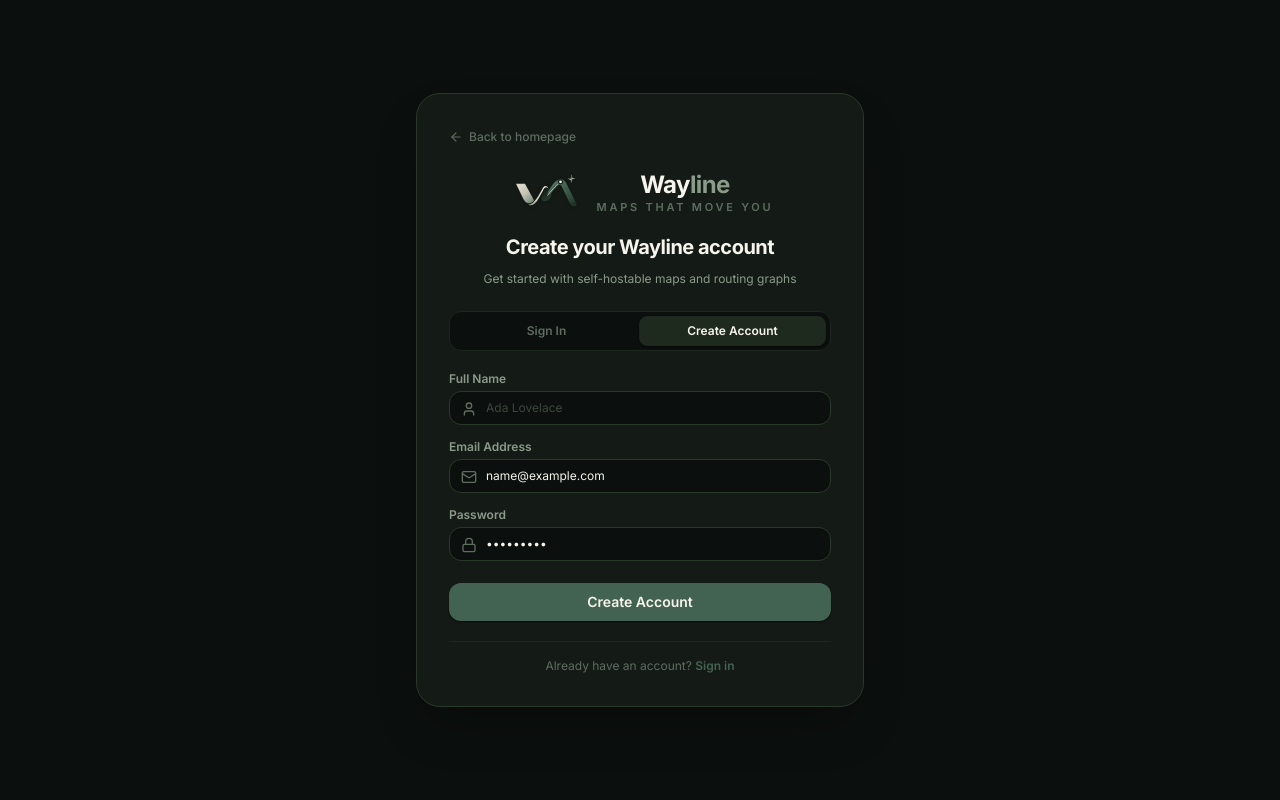
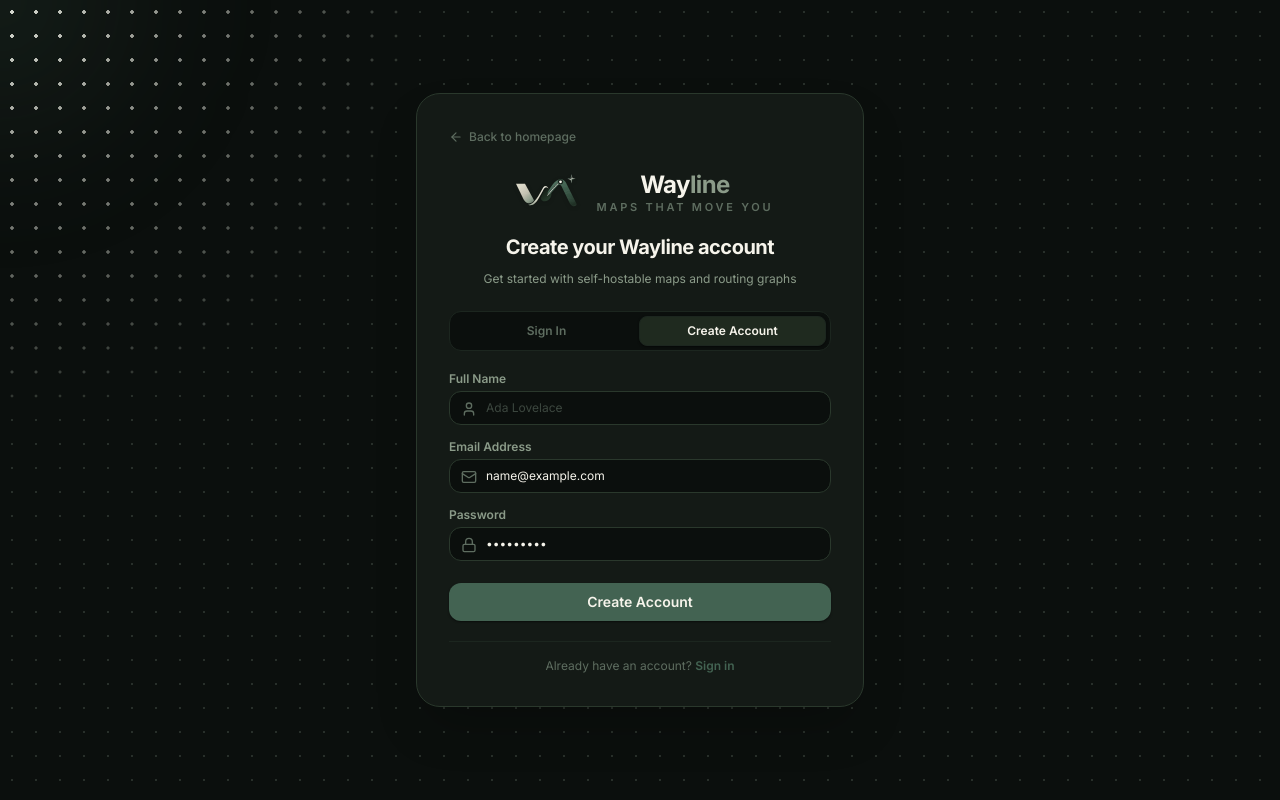
Before and after one commit to YUVARAJ-R-ai/wayline, a Next.js app in the folder frontend/: page /login in a window 1280 px wide. Both pictures are taken after typing "name@example.com", "Sample123" into the empty fields and a click on the button "Create Account". Built offline with nearby package versions, Linux system fonts and the light colour scheme.

Commit message:
feat(ui): add dark-mode dot grid with cursor-sensitive proximity lighting

```diff
--- a/frontend/app/login/page.tsx
+++ b/frontend/app/login/page.tsx
@@ -4,7 +4,7 @@ import { useState, useEffect, Suspense } from "react";
 import { signIn } from "next-auth/react";
 import { useRouter, useSearchParams } from "next/navigation";
 import Link from "next/link";
-import { WaylineLogo, PremiumButton } from "@/components/ui";
+import { WaylineLogo, PremiumButton, InteractiveDotGrid } from "@/components/ui";
 import { ArrowLeft, Check, Lock, Mail, User } from "lucide-react";
 
 function LoginForm() {
@@ -227,7 +227,9 @@ function LoginForm() {
 
 export default function LoginPage() {
   return (
-    <div className="flex items-center justify-center min-h-screen bg-bg-base px-4 py-8 antialiased">
+    <div className="flex items-center justify-center min-h-screen bg-bg-base px-4 py-8 antialiased relative overflow-hidden">
+      <InteractiveDotGrid />
+      <div className="relative z-10 w-full max-w-md">
         <Suspense
           fallback={
             <div className="w-full max-w-md p-8 bg-bg-surface border border-border-default rounded-3xl shadow-2xl flex flex-col items-center justify-center min-h-[350px]">
@@ -238,5 +240,6 @@ export default function LoginPage() {
           <LoginForm />
         </Suspense>
       </div>
+    </div>
   );
 }
--- a/frontend/components/HomePageClient.tsx
+++ b/frontend/components/HomePageClient.tsx
@@ -30,6 +30,7 @@ import {
   PremiumButton,
   Badge,
   Toast,
+  InteractiveDotGrid,
 } from "@/components/ui";
 import { ThemeToggle } from "@/components/ThemeProvider";
 
@@ -106,8 +107,8 @@ func main() {
         onClose={() => setToastMessage(null)}
       />
 
-      {/* Subtle Background Mesh Texture */}
-      <div className="pointer-events-none fixed inset-0 z-0 bg-[radial-gradient(#1f2923_1px,transparent_1px)] [background-size:24px_24px] opacity-25" />
+      {/* Interactive Cursor-Sensitive Dot Grid (Dark & Light) */}
+      <InteractiveDotGrid />
 
       {/* --- 1. STICKY TOP NAVIGATION --- */}
       <header className="sticky top-0 z-40 w-full border-b border-border-subtle bg-bg-base/90 backdrop-blur-md">
--- /dev/null
+++ b/frontend/components/ui/InteractiveDotGrid.tsx
@@ -0,0 +1,68 @@
+"use client";
+
+import React, { useEffect, useState } from "react";
+
+export default function InteractiveDotGrid() {
+  const [mousePos, setMousePos] = useState<{ x: number; y: number } | null>(null);
+  const [isVisible, setIsVisible] = useState(false);
+
+  useEffect(() => {
+    const handleMouseMove = (e: MouseEvent) => {
+      setMousePos({ x: e.clientX, y: e.clientY });
+      if (!isVisible) setIsVisible(true);
+    };
+
+    const handleMouseLeave = () => {
+      setIsVisible(false);
+    };
+
+    window.addEventListener("mousemove", handleMouseMove, { passive: true });
+    document.addEventListener("mouseleave", handleMouseLeave);
+
+    return () => {
+      window.removeEventListener("mousemove", handleMouseMove);
+      document.removeEventListener("mouseleave", handleMouseLeave);
+    };
+  }, [isVisible]);
+
+  return (
+    <div className="pointer-events-none fixed inset-0 z-0 overflow-hidden select-none">
+      {/* 1. Ambient Dot Grid (Visible in both Dark & Light modes) */}
+      <div
+        className="absolute inset-0 [background-size:24px_24px] opacity-90 transition-opacity duration-300"
+        style={{
+          backgroundImage:
+            "radial-gradient(var(--dot-base-color, rgba(139, 155, 137, 0.28)) 1.25px, transparent 1.25px)",
+        }}
+      />
+
+      {/* 2. Cursor-Sensitive Spotlight Layer (Intensifies dots near the mouse pointer) */}
+      {mousePos && isVisible && (
+        <div
+          className="absolute inset-0 [background-size:24px_24px] transition-opacity duration-150"
+          style={{
+            backgroundImage:
+              "radial-gradient(var(--dot-active-color, #F6F4EB) 1.8px, transparent 1.8px)",
+            maskImage: `radial-gradient(420px circle at ${mousePos.x}px ${mousePos.y}px, rgba(0,0,0,1) 0%, rgba(0,0,0,0.45) 45%, transparent 100%)`,
+            WebkitMaskImage: `radial-gradient(420px circle at ${mousePos.x}px ${mousePos.y}px, rgba(0,0,0,1) 0%, rgba(0,0,0,0.45) 45%, transparent 100%)`,
+          }}
+        />
+      )}
+
+      {/* 3. Subtle Atmospheric Cursor Halo Glow */}
+      {mousePos && isVisible && (
+        <div
+          className="absolute pointer-events-none -translate-x-1/2 -translate-y-1/2 rounded-full blur-3xl transition-opacity duration-200"
+          style={{
+            left: `${mousePos.x}px`,
+            top: `${mousePos.y}px`,
+            width: "380px",
+            height: "380px",
+            background:
+              "radial-gradient(circle, var(--cursor-glow-color, rgba(67, 99, 82, 0.2)) 0%, transparent 70%)",
+          }}
+        />
+      )}
+    </div>
+  );
+}
--- a/frontend/components/ui/index.ts
+++ b/frontend/components/ui/index.ts
@@ -15,3 +15,5 @@ export type { ToastProps } from "./Toast";
 
 export { default as WaylineLogo } from "./WaylineLogo";
 export type { WaylineLogoProps } from "./WaylineLogo";
+
+export { default as InteractiveDotGrid } from "./InteractiveDotGrid";
--- a/frontend/styles/tokens.css
+++ b/frontend/styles/tokens.css
@@ -75,6 +75,11 @@
   --shadow-lg: 0 10px 15px -3px rgba(11, 15, 13, 0.08), 0 4px 6px -2px rgba(11, 15, 13, 0.04);
   --shadow-glass: 0 8px 32px 0 rgba(11, 15, 13, 0.06);
 
+  /* Dot Grid & Cursor Sensitivity (Light Theme) */
+  --dot-base-color: rgba(67, 99, 82, 0.32);
+  --dot-active-color: #1F2A1F;
+  --cursor-glow-color: rgba(67, 99, 82, 0.12);
+
   /* Button Components */
   --btn-signin-bg: var(--brand-sage);
   --btn-signin-text: var(--brand-ivory);
@@ -107,6 +112,11 @@
   --status-warning: #C7944B;  /* Ochre warning */
   --status-error: #B84343;    /* Red error */
 
+  /* Dot Grid & Cursor Sensitivity (Dark Theme) */
+  --dot-base-color: rgba(139, 155, 137, 0.26);
+  --dot-active-color: #F6F4EB;
+  --cursor-glow-color: rgba(67, 99, 82, 0.22);
+
   /* Button Components overrides */
   --btn-signin-bg: #436352;
   --btn-signin-text: #F6F4EB;
```
Lines whose indentation alone changed are shown as unchanged.
